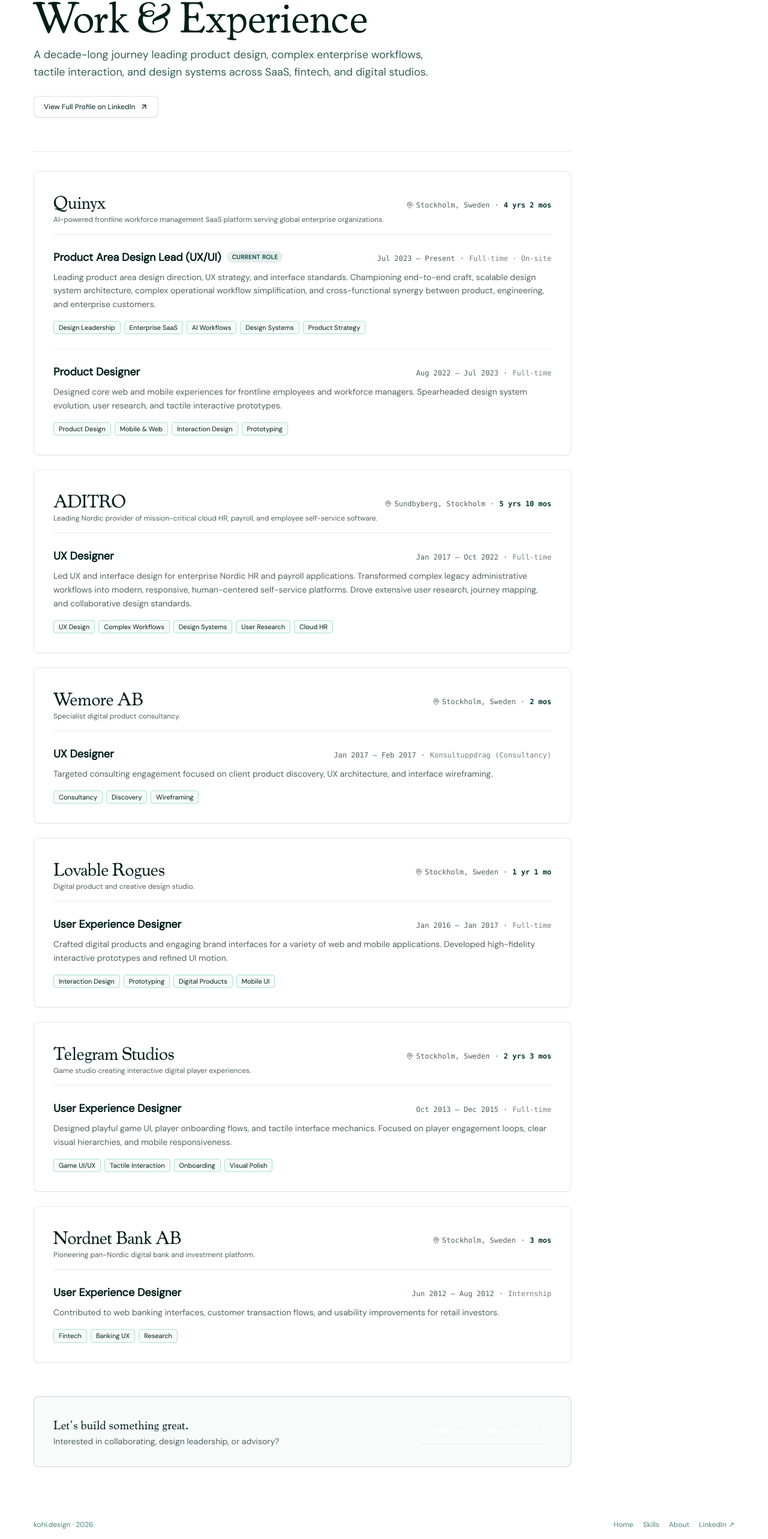
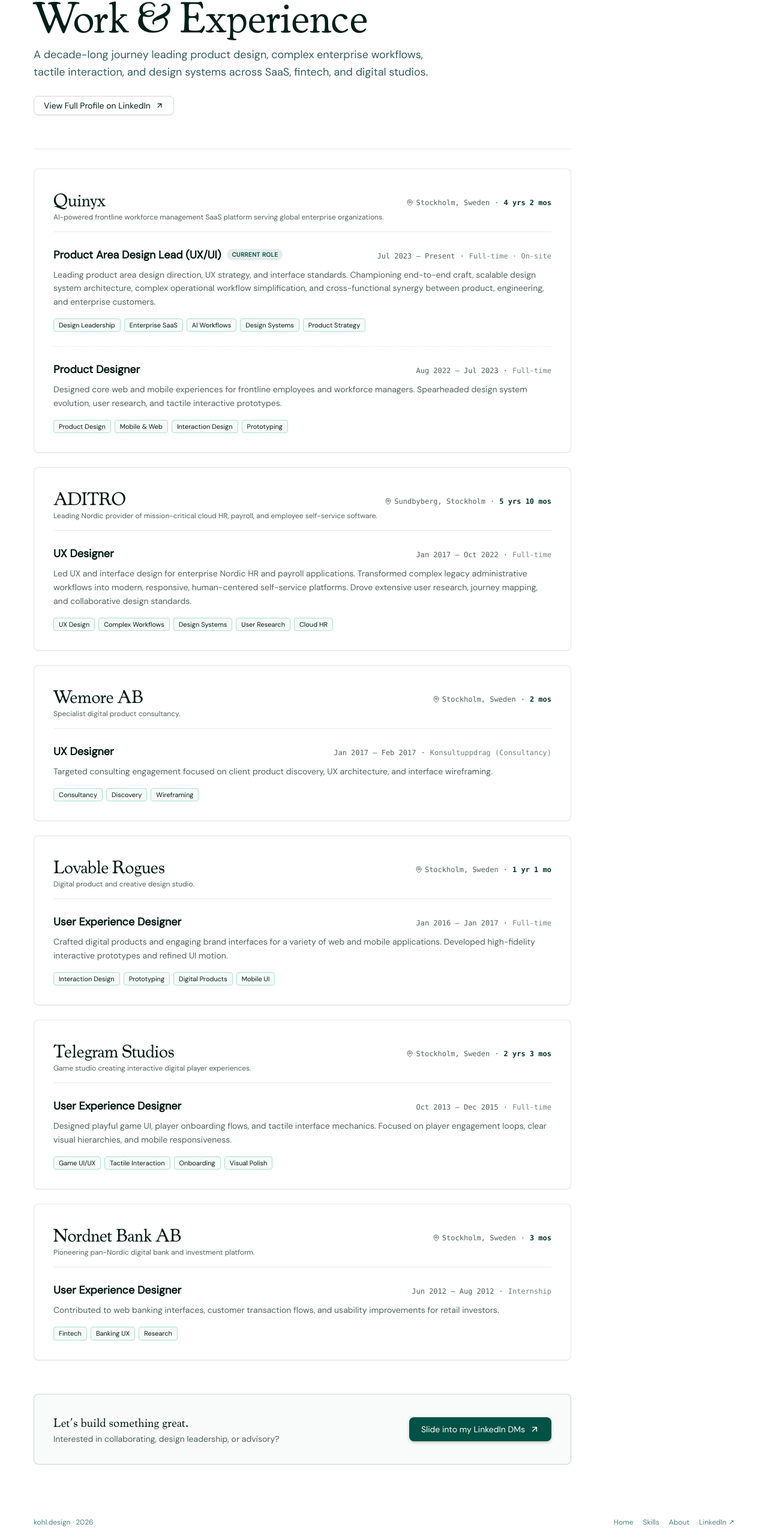
Before and after one commit to bergets/kohl-design, a Next.js app: page /work in a window 1280 px wide. Shown: the part 229-2795 px from the top of the page at 60% size. Built offline with nearby package versions, Linux system fonts and the light colour scheme.

Commit message:
Use design system Button component and fix light mode visibility on CV page

```diff
--- a/app/globals.css
+++ b/app/globals.css
@@ -57,6 +57,7 @@
   --color-pine-600: hsla(170, 100%, 16%, 1);
   --color-pine-700: hsla(170, 90%, 11%, 1);
   --color-pine-800: hsla(168, 94%, 6%, 1);
+  --color-pine-900: hsla(168, 94%, 5%, 1);
 
   --color-neutral-50: hsla(0, 0%, 95%, 1);
   --color-neutral-100: hsla(0, 0%, 83%, 1);
--- a/app/work/page.tsx
+++ b/app/work/page.tsx
@@ -4,6 +4,7 @@
 import { BrandFlower } from "@/components/BrandFlower";
 import { ThemeToggle } from "@/components/theme-toggle";
 import { ExploreSheet } from "@/components/ExploreSheet";
+import { Button } from "@/components/ui/button";
 import { ArrowUpRight, MapPin, Calendar, Briefcase, ExternalLink } from "lucide-react";
 
 export const metadata: Metadata = {
@@ -175,15 +176,16 @@
           </p>
 
           <div className="pt-2">
+            <Button asChild variant="outline" size="default">
               <a
                 href="https://linkedin.com/in/henrikkohl"
                 target="_blank"
                 rel="noopener noreferrer"
-              className="inline-flex items-center gap-2 h-9 px-4 rounded-[var(--radius)] border border-border/80 dark:border-[#3B7D6F]/60 bg-white/70 dark:bg-black/30 hover:bg-white dark:hover:bg-black/50 backdrop-blur-sm text-xs font-medium text-pine-900 dark:text-[#FCD3D6] hover:text-primary dark:hover:text-white transition-all duration-200 cursor-pointer active:scale-95 shadow-2xs"
               >
                 <span>View Full Profile on LinkedIn</span>
                 <ArrowUpRight className="size-3.5" />
               </a>
+            </Button>
           </div>
         </div>
 
@@ -291,15 +293,16 @@
             </p>
           </div>
 
+          <Button asChild variant="default" size="lg" className="shrink-0">
             <a
               href="https://linkedin.com/in/henrikkohl"
               target="_blank"
               rel="noopener noreferrer"
-            className="inline-flex items-center justify-center gap-2 h-10 px-5 rounded-[var(--radius)] bg-pine-900 text-white hover:bg-pine-800 dark:bg-primary dark:text-white dark:hover:bg-primary/90 text-xs font-semibold tracking-wide transition-all cursor-pointer active:scale-95 shrink-0 shadow-2xs"
             >
               <span>Slide into my LinkedIn DMs</span>
               <ArrowUpRight className="size-4" />
             </a>
+          </Button>
         </div>
       </div>
 
```
Also changed, not shown: 1 other file (tests, documents, lock files or other folders). Lines whose indentation alone changed are shown as unchanged.
